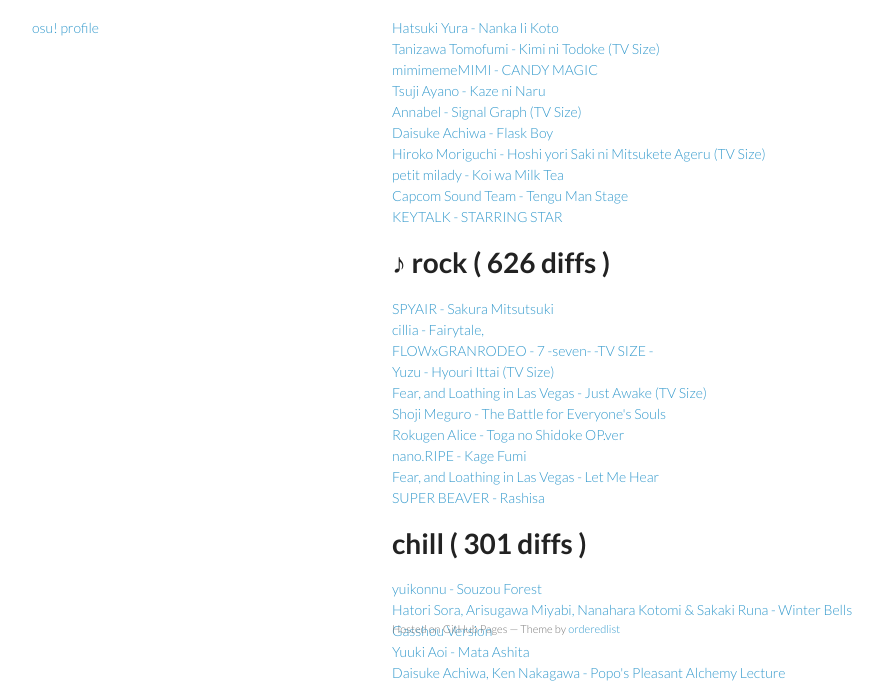
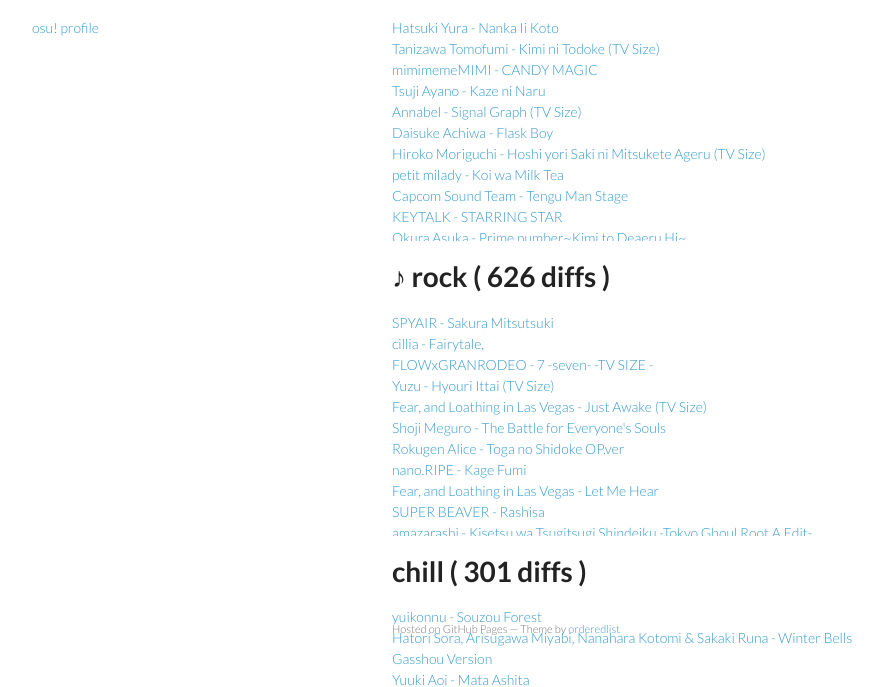
Before and after one commit to SamCode/samcode.github.io, a plain HTML site: page index.html in a window 1280 px wide. Shown: the part 92-779 px from the top of the page, without its empty margins (178-1061 px from the left). Drawn offline with Linux system fonts and the light colour scheme.

Commit message:
force update
force github pages to reload

```diff
--- a/stylesheets/styles.css
+++ b/stylesheets/styles.css
@@ -17,7 +17,7 @@ p, ul, ol, table, pre, dl {
 }
 
 p.list {
-  max-height: 15em;
+  max-height: 16em;
   padding-right: 0.5em;
   overflow-y: scroll;
 }
```
